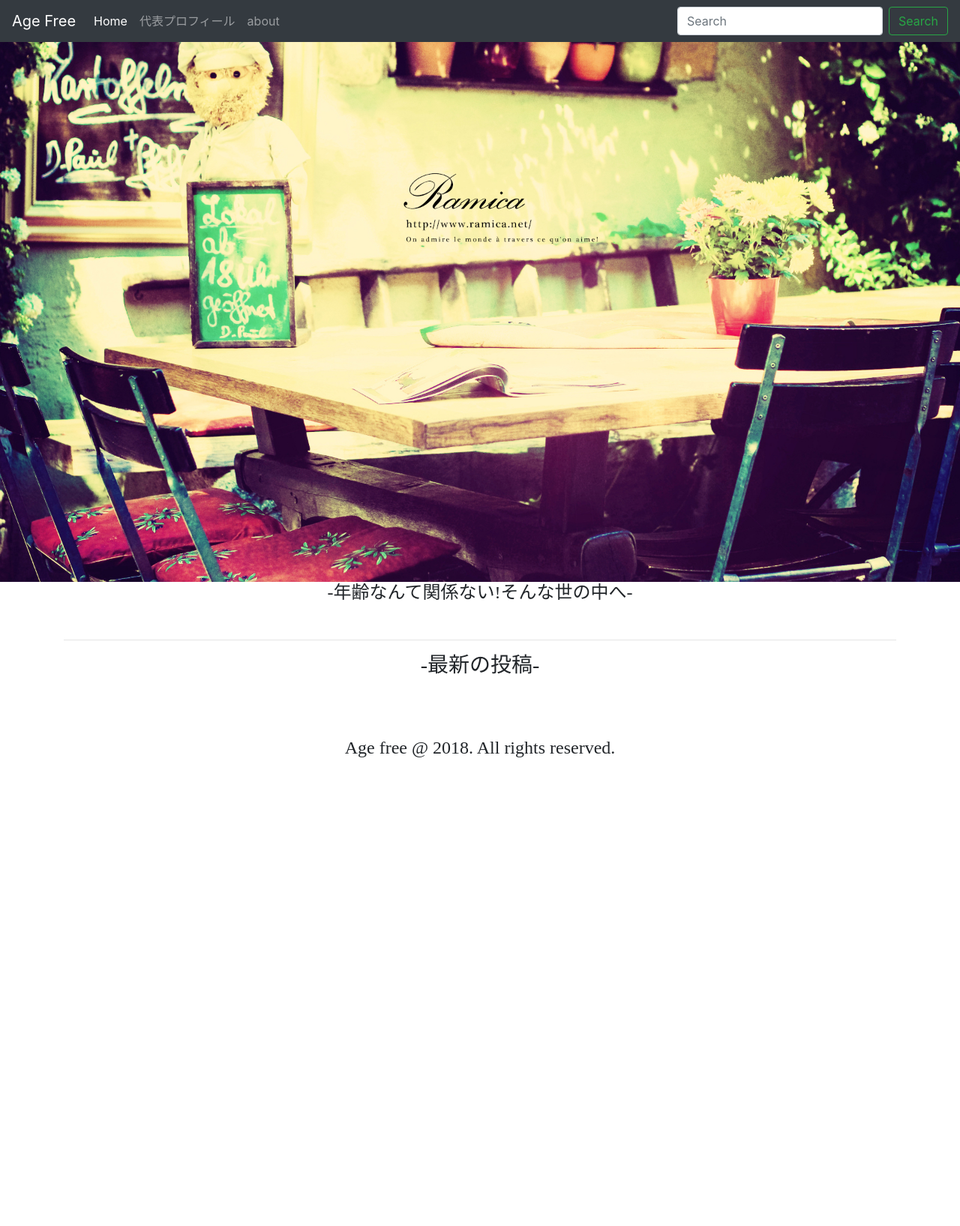
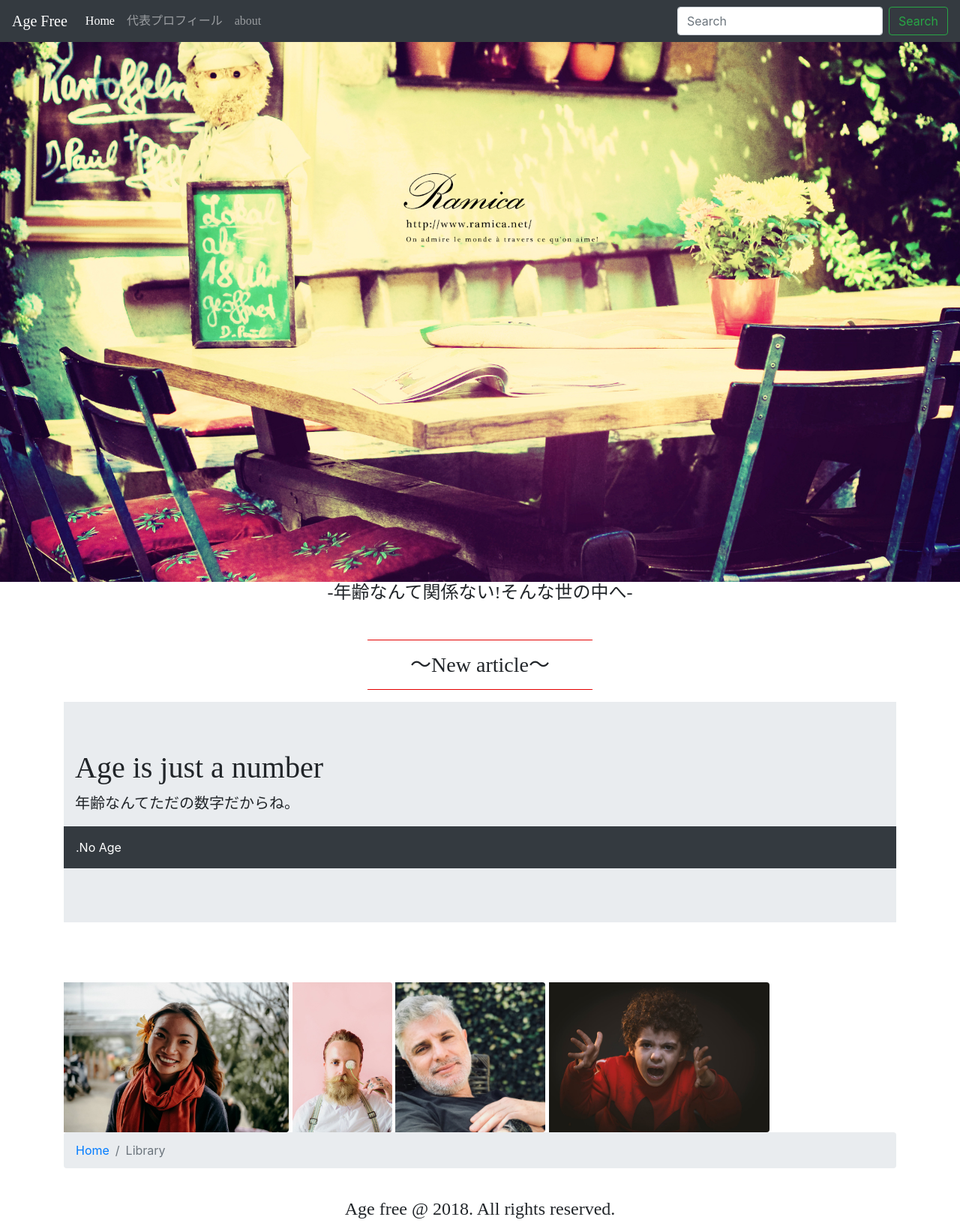
Before and after one commit to yutanakachan/agefree2, a Django app: template posts/templates/posts/index.html in a window 1280 px wide. Shown: the whole page at 75% size. Before the commit the page ends 1010 px from the top, so only its background shows below. Run offline with Django 3.2, Linux system fonts and the light colour scheme; the template is opened without the code that fills it, so the values that code supplies are empty; some libraries are stand-ins or nearby versions.

Commit message:
大方完成

```diff
--- a/posts/templates/posts/index.html
+++ b/posts/templates/posts/index.html
@@ -10,7 +10,7 @@
 </head>
 <body>
 <nav class="navbar navbar-expand-lg navbar-dark bg-dark">
-    <a class="navbar-brand" href="#">Age Free</a>
+    <a class="navbar-brand" style="font-family: Kai" href="#">Age Free</a>
     <button class="navbar-toggler" type="button" data-toggle="collapse" data-target="#navbarSupportedContent"
             aria-controls="navbarSupportedContent" aria-expanded="false" aria-label="Toggle navigation">
         <span class="navbar-toggler-icon"></span>
@@ -19,13 +19,13 @@
     <div class="collapse navbar-collapse" id="navbarSupportedContent">
         <ul class="navbar-nav mr-auto">
             <li class="nav-item active">
-                <a class="nav-link" href="#">Home <span class="sr-only">(current)</span></a>
+                <a class="nav-link" style="font-family: Kai" href="#">Home <span class="sr-only">(current)</span></a>
             </li>
             <li class="nav-item">
-                <a class="nav-link" href="#">代表プロフィール</a>
+                <a class="nav-link" style="font-family: Kai" href="#">代表プロフィール</a>
             </li>
             <li class="nav-item">
-                <a class="nav-link" href="#">about</a>
+                <a class="nav-link" style="font-family: Kai" href="#">about</a>
             </li>
 
         </ul>
@@ -44,8 +44,8 @@
     <br>
 
 
-    <hr>
-    <h3 class="text-center" style="font-family: Kai">-最新の投稿-</h3>
+    <hr size="100" width="300" color="red " align="center">
+    <h3 class="text-center" style="font-family: Kai">〜New article〜</h3>
 
     {% for post in posts.all %}
 
@@ -59,6 +59,7 @@
         <h5>read</h5>
         ｢{{ post.summary }}｣...
         <br><br>
+        <hr>
     {% endfor %}
 
     <script src="https://code.jquery.com/jquery-3.3.1.slim.min.js"
@@ -71,9 +72,35 @@
             integrity="sha384-ChfqqxuZUCnJSK3+MXmPNIyE6ZbWh2IMqE241rYiqJxyMiZ6OW/JmZQ5stwEULTy"
             crossorigin="anonymous"></script>
 
+    <hr size="100" width="300" color="red " align="center">
+    <div class="jumbotron jumbotron-fluid">
+        <div class="container">
+            <h1 class="display-" style="font-family: Kai">Age is just a number</h1>
+            <p class="lead" style="font-family: Kai">年齢なんてただの数字だからね。</p>
+        </div>
+        <div class="p-3 mb-2 bg-dark text-white">.No Age</div>
+    </div>
+    <br>
+    <br>
+
+    </ol>
+    </nav>
+
+
+    </ol>
+    </nav>
+    <img src="{% static 'posts/0009.jpg' %}" style="height: 200px" alt="..." class="rounded-right">
+    <img src="{% static 'posts/0010.jpg' %}" style="height: 200px" alt="..." class="rounded-right">
+    <img src="{% static 'posts/0011.jpg' %}" style="height: 200px" alt="..." class="rounded-right">
+    <img src="{% static 'posts/0012.jpg' %}" style="height: 200px" alt="..." class="rounded-right">
 
     <br>
-    <br>
+    <nav aria-label="breadcrumb">
+        <ol class="breadcrumb">
+            <li class="breadcrumb-item"><a href="#">Home</a></li>
+            <li class="breadcrumb-item active" aria-current="page">Library</li>
+        </ol>
+    </nav>
     <br>
     <h4 class="text-center" style="  ;font-family: Kai">Age free @ 2018. All rights reserved.</h4>
 </div>
```
Also changed, not shown: posts/templates/posts/post_detail.html (+13 -0 lines), db.sqlite3, media/0004.jpeg (added), media/0005.jpeg (added), media/0007.jpeg (added), media/スクリーンショット_2018-11-17_13.10.45.png (deleted), media/スクリーンショット_2018-11-28_11.49.46.png (deleted), media/スクリーンショット_2018-11-28_13.13.21.png (deleted), posts/static/posts/0006.jpg (added), posts/static/posts/0009.jpg (added), posts/static/posts/0010.jpg (added), posts/static/posts/0011.jpg (added), posts/static/posts/0012.jpg (added).
